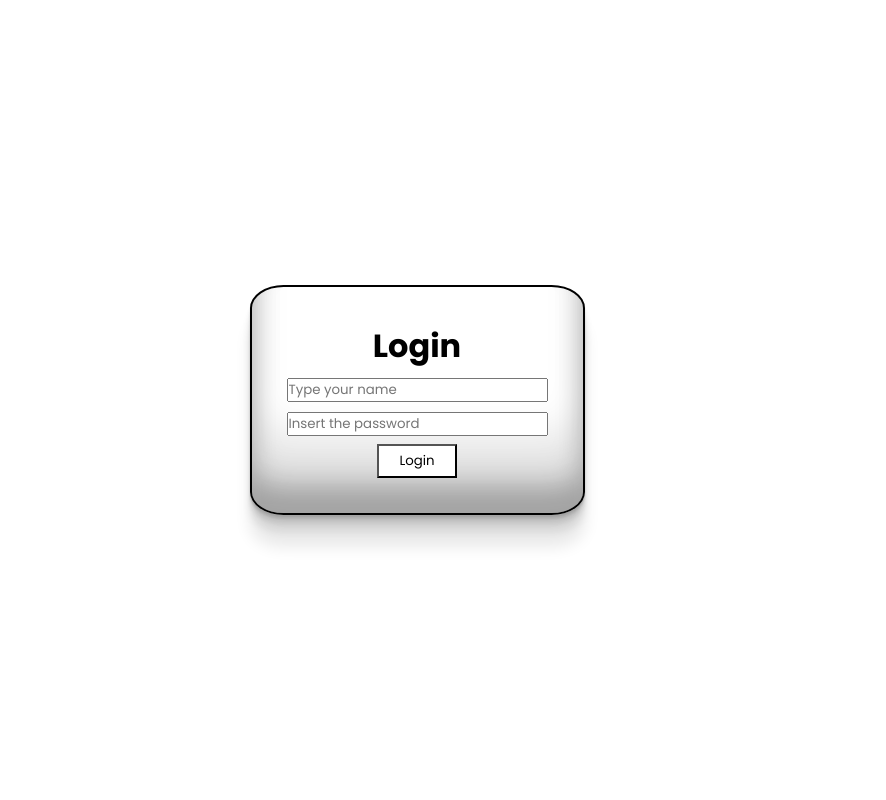
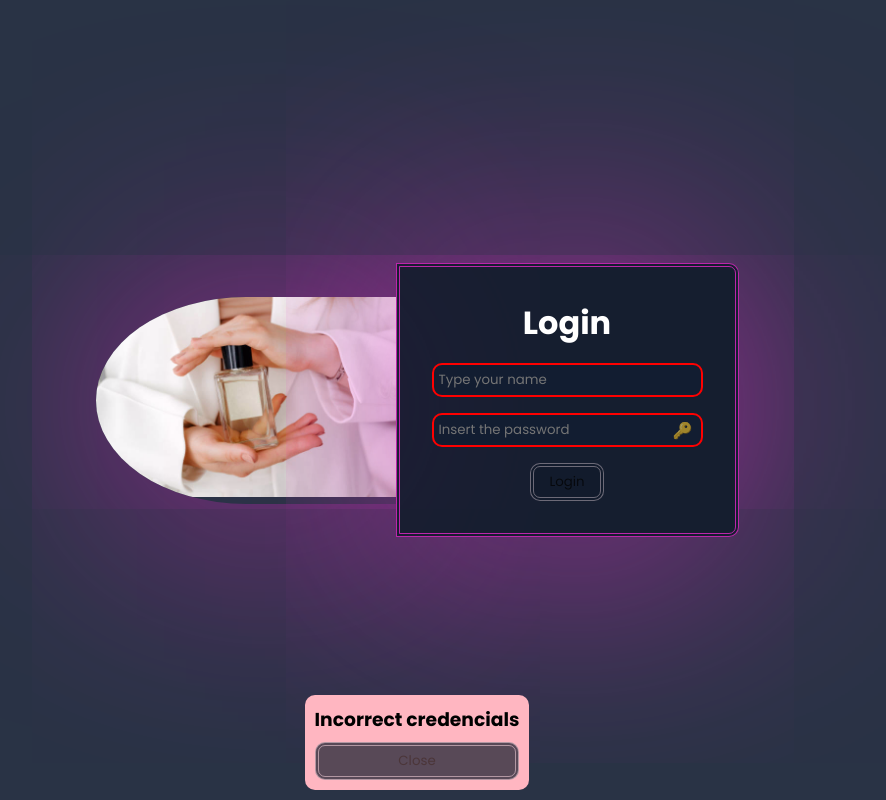
Before and after one commit to Guii-Araujo/Marketplace, a plain HTML site: page login/index.html in a window 1280 px wide. Both pictures are taken after a click on the button "Login". Shown: the whole page, without its empty margins (223-1109 px from the left). Drawn offline with nearby package versions, Linux system fonts and the light colour scheme.

Commit message:
Projeto Mercado

```diff
--- /dev/null
+++ b/STORE/style.css
@@ -0,0 +1,38 @@
+*{
+    margin: 0;
+    padding: 0;
+    font-family: "Poppins", sans-serif;
+}
+body{
+    padding: 2em;
+    background-image: url("../assets/verao-perfume.jpg");
+    background-repeat: no-repeat;
+    background-attachment: fixed;
+    background-size: cover;
+}
+
+.idPerfil{
+    display: flex;
+    gap: 2rem;
+    color: aliceblue;
+}
+
+.title{
+    color: white;
+    text-shadow: 1px 1px 1px;
+}
+
+.para{
+    color: white;
+    font-size: 3vh;
+}
+
+#user{
+    color: yellowgreen;
+}
+
+.produtos{
+    display: flex;
+    color: aliceblue;
+    font-size: larger;
+}
--- a/login/index.html
+++ b/login/index.html
@@ -10,24 +10,26 @@
     <link rel="preconnect" href="https://fonts.gstatic.com" crossorigin>
     <link href="https://fonts.googleapis.com/css2?family=Poppins:ital,wght@0,100;0,200;0,300;0,400;0,500;0,600;0,700;0,800;0,900;1,100;1,200;1,300;1,400;1,500;1,600;1,700;1,800;1,900&display=swap" rel="stylesheet">
     <script src="https://code.jquery.com/jquery-3.7.0.js"></script>
-
 </head>
 <body>
+    <main>
+        <div class="wrap-img">
+             <img src="../assets/marketplace.jpg" alt="Perfume Image" width="300px" height="auto">
+        </div>
         <div class="container">
             <h1>Login</h1>
             <input type="text" placeholder="Type your name" id="user">
             <div style="position: relative;">
                 <input type="password" placeholder="Insert the password" id="password">
-        <div onclick="showPassword()" class="key"></div>
+                <div onclick="showPassword()" class="key">🔑</div>
             </div>
             <button onclick="login()">Login</button>
         </div>
-
+    </main>
     <div class="error-div" id="error-modal">
         <h3>Incorrect credencials</h3>
         <button onclick="closeError()">Close</button>
     </div>
-
     <script src="script.js"></script>
 </body>
 </html>
--- a/login/script.js
+++ b/login/script.js
@@ -1,35 +1,36 @@
 function login(){
-    var user = $("#user").val();
-    var password = $("#password").val();
+    var userName = $('#user').val();
+    var password = $('#password').val();
 
-    if(user && password && user === "admin" && password ==="admin"){
+    if(userName && password && userName === "admin" && password === "admin"){
         const user = {
-            name: user,
-            entryDate: new Date(),
+            name: userName,
+            entryDate: format(new Date()),
             id: Math.floor(Math.random() * 100000),
         }
 
-        localStorage.setItem("user", JSON.stringify(user))
-        window.location.href = "../STORE/index.html"
-        console.log("Deu boa")
+        localStorage.setItem("user", JSON.stringify(user));
+        window.location.href = "../Store";
     }else{
         document.getElementById("error-modal").style.display = "flex";
-        document.getElementById("user").style.border = "2px solid ";
-        document.getElementById("password").style.border = "2px solid ";
+        document.getElementById("user").style.border = "2px solid red";
+        document.getElementById("password").style.border = "2px solid red";
     }
 }
 
-function CloseError(){
+function closeError(){
     document.getElementById("error-modal").style.display = "none";
-    document.getElementById("user").style.border = "2px solid ";
-    document.getElementById("password").style.border = "2px solid ";
+    document.getElementById("user").style.border = "2px solid rgba(235, 41, 206, 0.781)";
+    document.getElementById("password").style.border = "2px solid rgba(235, 41, 206, 0.781)";
 }
 
 function showPassword(){
-    var inputPassword = document.querySelector("#password");
+    var inputPassword = document.querySelector('#password');
 
     if(inputPassword.getAttribute("type") === "password"){
         inputPassword.setAttribute("type", "text");
+    }else{
+        inputPassword.setAttribute("type", "password");
     }
 }
 
@@ -38,10 +39,8 @@ function format(item){
         month: "numeric",
         day: "numeric",
         hour: "numeric",
-        minutes: "numeric",
+        minute: "numeric",
         second: "numeric",
-
     }
+    return item.toLocaleString("pt-BR", options)
 }
-
-    return item.toLocaleString("pt-BR", options)
--- a/login/style.css
+++ b/login/style.css
@@ -8,9 +8,24 @@ body{
     width: 100vw;
     height: 100vh;
     display: flex;
-    flex-direction: column;
+    flex-direction: row;
     justify-content: center;
     align-items: center;
+    background-color: rgba(18, 29, 49, 0.9);
+}
+
+main{
+    display: flex;
+    flex-direction: row;
+    justify-content: center;
+    align-items: center;
+}
+
+.wrap-img{
+    border-radius: 100% 0 0 100% ;
+    overflow: hidden;
+    box-shadow: rgba(235, 41, 206, 0.781) 0px 5px 525px;
+
 }
 
 .container{
@@ -18,17 +33,32 @@ body{
     flex-direction: column;
     justify-content: center;
     align-items: center;
-    gap: 1vh;
-    box-shadow: rgba(0, 0, 0, 0.17) 0px -23px 25px 0px inset, rgba(0, 0, 0, 0.15) 0px -36px 30px 0px inset, rgba(0, 0, 0, 0.1) 0px -79px 40px 0px inset, rgba(0, 0, 0, 0.06) 0px 2px 1px, rgba(0, 0, 0, 0.09) 0px 4px 2px, rgba(0, 0, 0, 0.09) 0px 8px 4px, rgba(0, 0, 0, 0.09) 0px 16px 8px, rgba(0, 0, 0, 0.09) 0px 32px 16px;
-    padding: 35px;
-    border: 2px solid black;
-    border-radius: 10%;
+    gap: 2vh;
+    padding: 2em;
+    border-radius: 0 10px 10px 0;
+    background-color: rgba(18, 27, 43, 0.84);
+    color: #ffff;
+    border: 4px double rgba(235, 41, 206, 0.781);
+    box-shadow: rgba(235, 41, 206, 0.781) 0px 5px 525px;
 }
+
+input{
+    padding: 5px;
+    border: 2px solid rgba(235, 41, 206, 0.781);
+    border-radius: 10px;
+    background-color: rgba(18, 29, 49, 0.9);
+    color: #ffff;
+
+}
+
+input:focus {
+    box-shadow: rgba(235, 41, 206, 0.781) 0px 5px 15px;
+  }
 
 .key{
     position: absolute;
-    top: 2px;
-    right: 5px;
+    top: 5px;
+    right: 10px;
     opacity: 0.6;
 }
 
@@ -38,10 +68,32 @@ body{
 }
 
 .error-div{
+    position: absolute;
+    bottom: 10px;
+    width: auto;
+    padding: 10px;
+    background-color: lightpink;
+    border-radius: 10px;
+    display: flex;
+    flex-direction: column;
+    gap: 1vh;
     display: none;
 }
 
+
 button{
-    padding: 5px 20px;
-    background-color: white;
+    padding: 5px 15px;
+    background-color: rgb(18, 27, 43);
+    border: 2px double #ffff;
+    border-radius: 10px;
+    opacity: 0.7;
+    border: 4px double rgba(189, 177, 187, 0.744);
 }
+
+button:hover{
+    opacity: 1;
+    border: 4px double rgba(235, 41, 206, 0.781);
+    box-shadow: rgba(235, 41, 206, 0.781) 0px 5px 25px;
+    color: #ffff;
+    cursor: pointer;
+}
```
Also changed, not shown: DADOS/store.json (added, +22 -0 lines), STORE/index.html (+25 -1 lines), STORE/script.js (added, +70 -0 lines), Carrinho/Carrinho.html (added), assets/marketplace.jpg (added), assets/perfume de 200.avif (added), assets/verao-perfume.jpg (added). Lines whose indentation alone changed are shown as unchanged.
